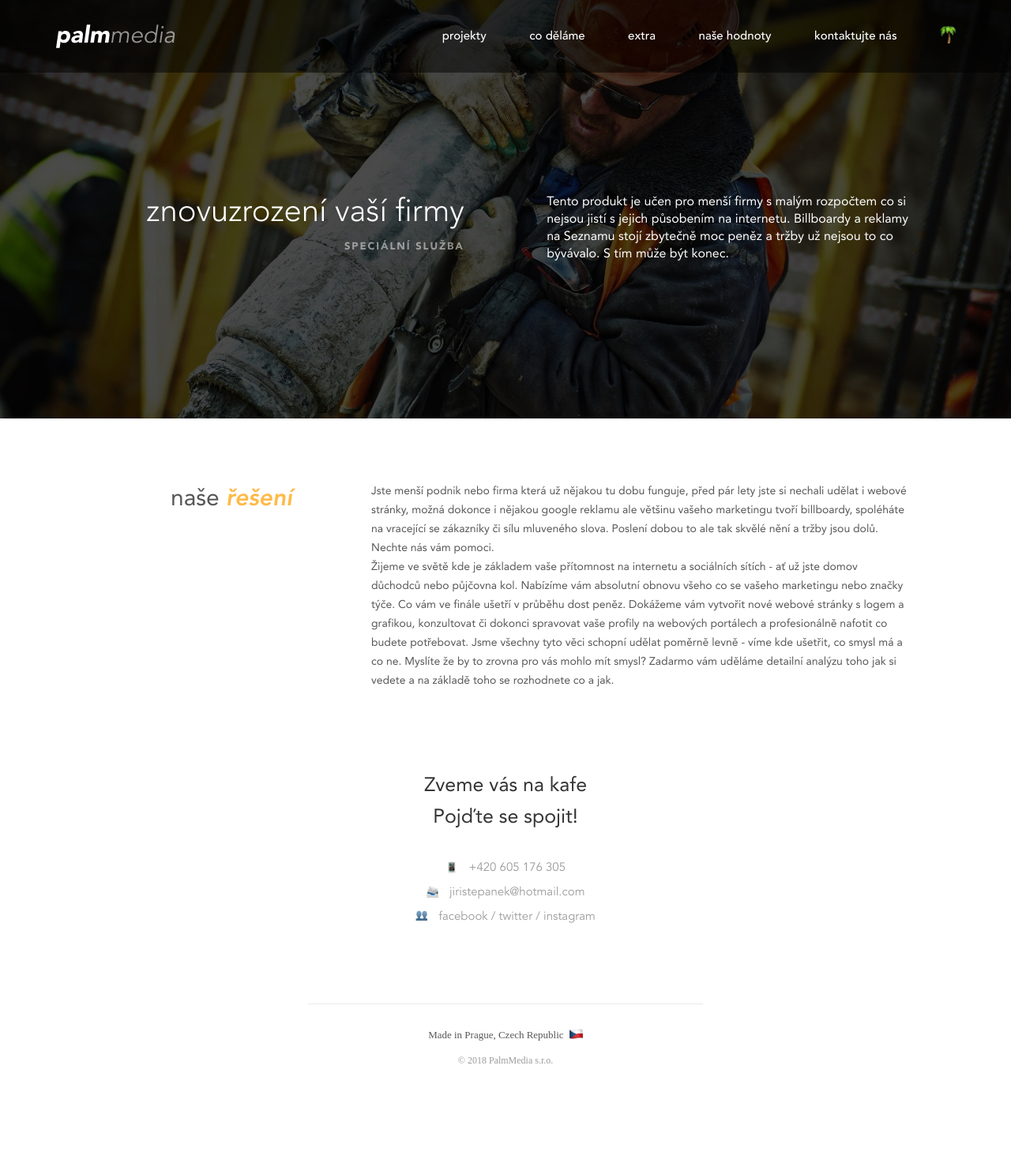
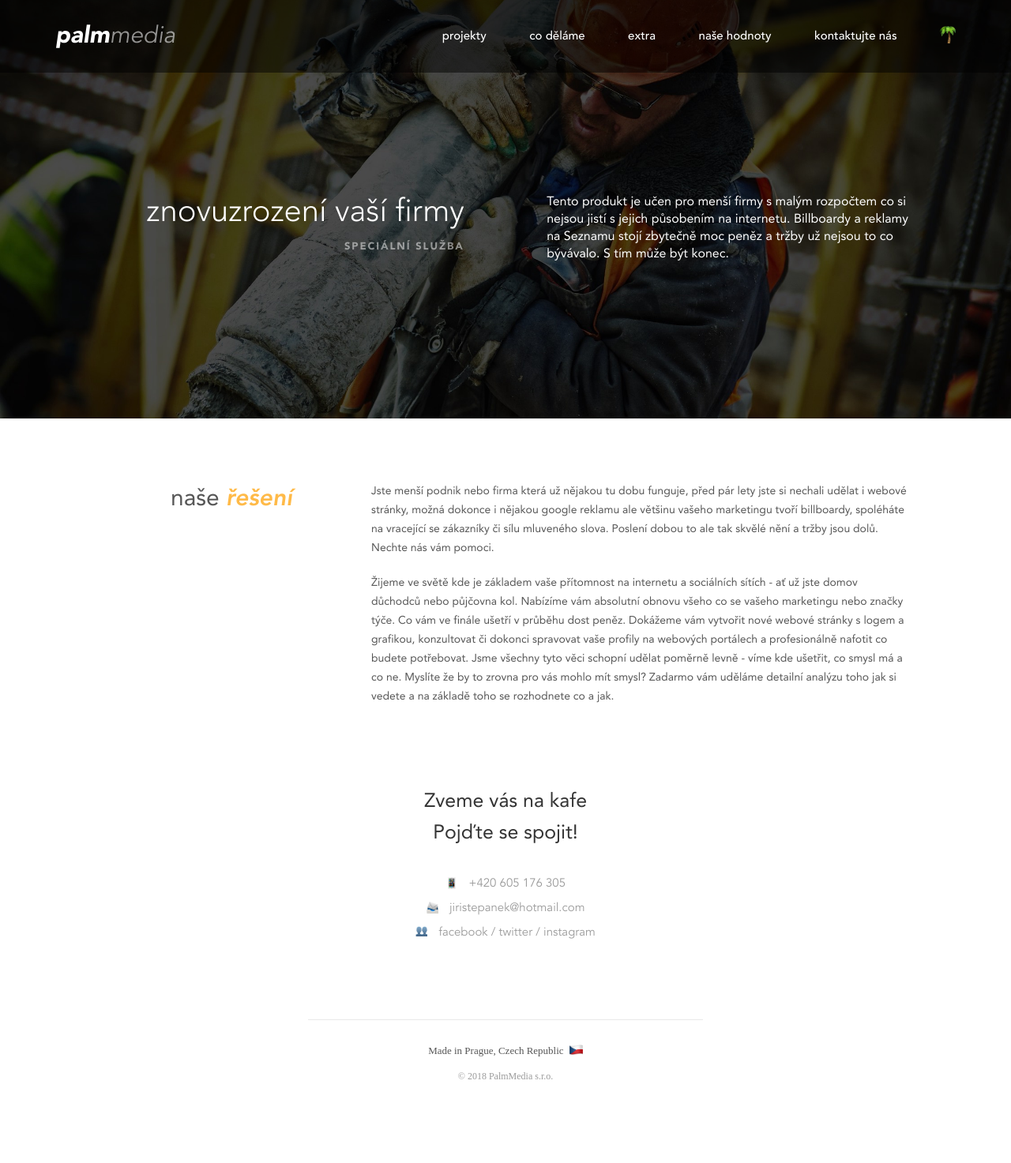
Before and after one commit to StyvekDrtic/palmmedia.cz, a Jekyll site: the page built from reborn.html, in a window 1280 px wide. Shown: the whole page at 79% size. Built offline with Jekyll 4.4.1, drawn with Linux system fonts in a browser that asks for light colours; nearby versions of some CDN libraries; some web fonts are replaced.

Commit message:
margin +

```diff
--- a/reborn.html
+++ b/reborn.html
@@ -8,7 +8,7 @@ extras_description: Tento produkt je učen pro menší firmy s malým rozpočtem
 <section class="contentProject">
   <div class="projectOverview ourApproach">
     <h2 class="wow fadeInLeft" data-wow-delay="1.0s">naše <span>řešení</span></h2>
-    <p class="wow fadeInRight" data-wow-delay="1.0s">Jste menší podnik nebo firma která už nějakou tu dobu funguje, před pár lety jste si nechali udělat i webové stránky, možná dokonce i nějakou google reklamu ale většinu vašeho marketingu tvoří billboardy, spoléháte na vracející se zákazníky či sílu mluveného slova. Poslení dobou to ale tak skvělé nění a tržby jsou dolů. Nechte nás vám pomoci.</p>
+    <p class="wow fadeInRight firstKiddo" data-wow-delay="1.0s">Jste menší podnik nebo firma která už nějakou tu dobu funguje, před pár lety jste si nechali udělat i webové stránky, možná dokonce i nějakou google reklamu ale většinu vašeho marketingu tvoří billboardy, spoléháte na vracející se zákazníky či sílu mluveného slova. Poslení dobou to ale tak skvělé nění a tržby jsou dolů. Nechte nás vám pomoci.</p>
     <p class="wow fadeInRight" data-wow-delay="1.0s">Žijeme ve světě kde je základem vaše přítomnost na internetu a sociálních sítích - ať už jste domov důchodců nebo půjčovna kol. Nabízíme vám absolutní obnovu všeho co se vašeho marketingu nebo značky týče. Co vám ve finále ušetří v průběhu dost peněz. Dokážeme vám vytvořit nové webové stránky s logem a grafikou, konzultovat či dokonci spravovat vaše profily na webových portálech a profesionálně nafotit co budete potřebovat. Jsme všechny tyto věci schopní udělat poměrně levně - víme kde ušetřit, co smysl má a co ne. Myslíte že by to zrovna pro vás mohlo mít smysl? Zadarmo vám uděláme detailní analýzu toho jak si vedete a na základě toho se rozhodnete co a jak.</p>
   </div>
 </section>
```
